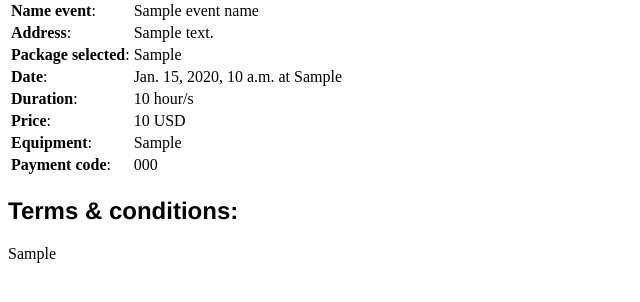
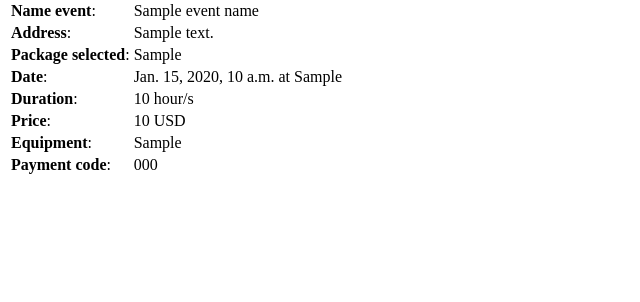
Before and after one commit to grooving/grooving-backend, a Django app: template utils/notifications/templates/body_pending_to_contract_made.html in a window 1280 px wide. Shown: the part 167-469 px from the top of the page, without its empty margins (0-640 px from the left). Run offline with Django 3.2, Linux system fonts and the light colour scheme; the template is opened without the code that fills it: most values are stand-ins (such as "Sample title", 1, 10 or a date in 2020).

Commit message:
Fixed error notifications

```diff
--- a/utils/notifications/notifications.py
+++ b/utils/notifications/notifications.py
@@ -171,7 +171,6 @@ class Notifications:
 
         context_body['title'] = 'Congratulations! You have been hired by ' + \
                                 offer.eventLocation.customer.user.get_full_name()
-        context_body['event_payment_code'] = offer.paymentCode
         # email.to = ['utri1990@gmail.com']
         email.to = [offer.paymentPackage.portfolio.artist.user.email]
         email.body = render_to_string("body_pending_to_contract_made.html", context_body) + Notifications.footer()
@@ -180,7 +179,7 @@ class Notifications:
         # Customer mail
 
         context_body['title'] = 'Done! You have hired ' + offer.paymentPackage.portfolio.artisticName
-
+        context_body['event_payment_code'] = offer.paymentCode
         # email.to = ['utri1990@gmail.com']
         email.to = [offer.eventLocation.customer.user.email]
         email.body = render_to_string("body_pending_to_contract_made.html", context_body) + Notifications.footer()
--- a/utils/notifications/templates/body_pending_to_contract_made.html
+++ b/utils/notifications/templates/body_pending_to_contract_made.html
@@ -44,8 +44,5 @@
     </tr>
     {% endif %}
 </table>
-
-<h2 style="color: #FFFFF; font-family: Helvetica">Terms & conditions: </h2>
-<p>{{ system_configuration_terms_and_conditions }}</p>
 </body>
 </html>
```
